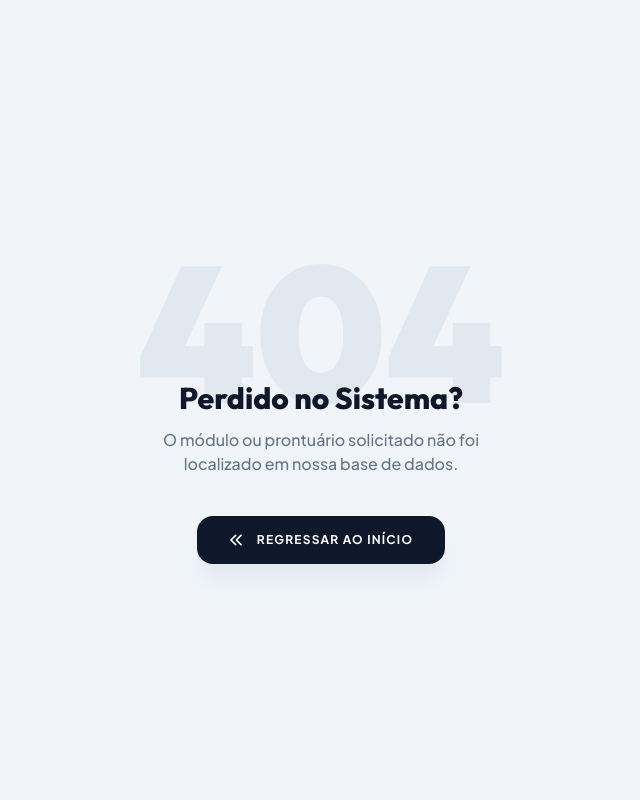
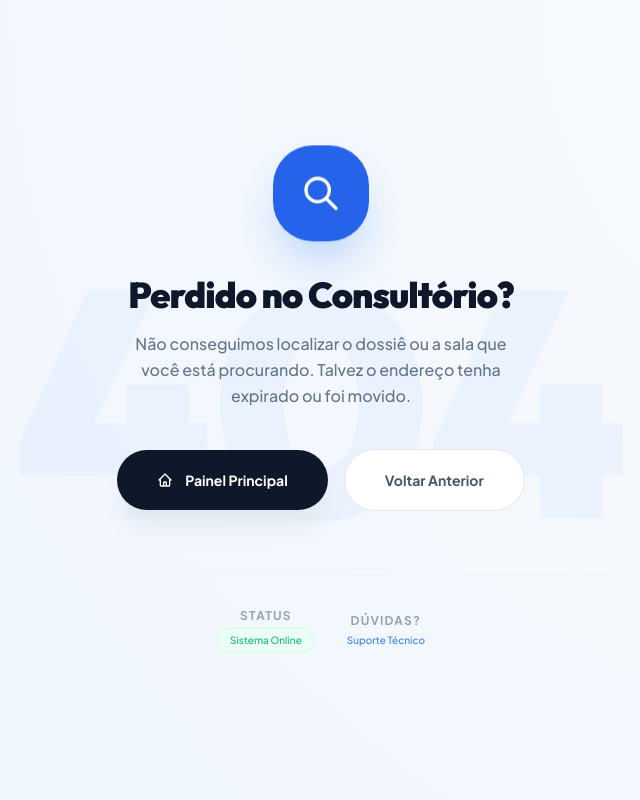
Before and after one commit to mareujo2012-blip/consultorio, a PHP site: page /app/Views/errors/404.php in a window 1280 px wide. Shown: the whole page, without its empty margins (319-959 px from the left). Run offline with PHP 8.4, Linux system fonts and the light colour scheme; some libraries are stand-ins or nearby versions.

Commit message:
Refactor Phase 2: Premium 404 page and improved error handling in BaseController/Router

```diff
--- a/app/Core/BaseController.php
+++ b/app/Core/BaseController.php
@@ -11,8 +11,7 @@ abstract class BaseController
         $viewFile = __DIR__ . '/../../app/Views/' . str_replace('.', '/', $viewPath) . '.php';
 
         if (!file_exists($viewFile)) {
-            http_response_code(404);
-            die("View not found: {$viewPath}");
+            throw new \Exception("View [{$viewPath}] not found em [{$viewFile}].");
         }
 
         ob_start();
--- a/app/Core/Router.php
+++ b/app/Core/Router.php
@@ -41,12 +41,12 @@ class Router
             }
 
             http_response_code(404);
-            $appUrl = ''; // Contextually set in base
+            $appUrl = rtrim($_ENV['APP_URL'] ?? '', '/');
             include __DIR__ . '/../../app/Views/errors/404.php';
         } catch (\Throwable $e) {
             error_log($e->getMessage() . " in " . $e->getFile() . ":" . $e->getLine());
             http_response_code(500);
-            $appUrl = ''; // Contextually set in base
+            $appUrl = rtrim($_ENV['APP_URL'] ?? '', '/');
             include __DIR__ . '/../../app/Views/errors/500.php';
         }
     }
--- a/app/Views/errors/404.php
+++ b/app/Views/errors/404.php
@@ -12,30 +12,82 @@
     <style>
         body {
             font-family: 'Plus Jakarta Sans', sans-serif;
-            background-color: #f1f5f9;
+            background: radial-gradient(circle at top right, #f8fafc, #eff6ff);
         }
 
         .font-display {
             font-family: 'Outfit', sans-serif;
         }
+
+        .animate-float {
+            animation: float 6s ease-in-out infinite;
+        }
+
+        @keyframes float {
+
+            0%,
+            100% {
+                transform: translateY(0);
+            }
+
+            50% {
+                transform: translateY(-20px);
+            }
+        }
     </style>
 </head>
 
-<body class="min-h-screen flex items-center justify-center p-6">
-    <div class="text-center animate-fade-in">
-        <p class="text-[12rem] font-display font-black text-slate-200 leading-none">404</p>
-        <div class="-mt-12">
-            <h1 class="text-3xl font-display font-extrabold text-slate-900">Perdido no Sistema?</h1>
-            <p class="text-slate-500 font-medium mt-3 max-w-sm mx-auto">O módulo ou prontuário solicitado não foi
-                localizado em nossa base de dados.</p>
-            <a href="/dashboard"
-                class="mt-10 inline-flex items-center gap-3 px-8 py-4 bg-slate-900 hover:bg-slate-800 text-white rounded-2xl text-xs font-black uppercase tracking-widest transition-all shadow-xl shadow-slate-200 active:scale-95">
-                <svg class="w-4 h-4" fill="none" viewBox="0 0 24 24" stroke="currentColor">
-                    <path stroke-linecap="round" stroke-linejoin="round" stroke-width="2.5"
-                        d="M10 19l-7-7 7-7m8 14l-7-7 7-7" />
+<body class="min-h-screen flex items-center justify-center p-6 overflow-hidden">
+    <div class="max-w-xl w-full text-center relative">
+        <!-- Floating 404 background -->
+        <p
+            class="absolute top-1/2 left-1/2 -translate-x-1/2 -translate-y-1/2 text-[15rem] md:text-[20rem] font-display font-black text-blue-500/5 select-none z-0">
+            404
+        </p>
+
+        <div class="relative z-10">
+            <div
+                class="mb-8 inline-flex items-center justify-center w-24 h-24 rounded-[2.5rem] bg-blue-600 shadow-2xl shadow-blue-500/40 animate-float">
+                <svg class="w-10 h-10 text-white" fill="none" viewBox="0 0 24 24" stroke="currentColor">
+                    <path stroke-linecap="round" stroke-linejoin="round" stroke-width="2"
+                        d="M21 21l-6-6m2-5a7 7 0 11-14 0 7 7 0 0114 0z" />
                 </svg>
-                Regressar ao Início
-            </a>
+            </div>
+
+            <h1 class="text-4xl font-display font-black text-slate-900 tracking-tight mb-4">Perdido no Consultório?</h1>
+            <p class="text-slate-500 font-medium leading-relaxed mb-10 max-w-sm mx-auto">
+                Não conseguimos localizar o dossiê ou a sala que você está procurando. Talvez o endereço tenha expirado
+                ou foi movido.
+            </p>
+
+            <div class="flex flex-col sm:flex-row items-center justify-center gap-4">
+                <a href="/dashboard"
+                    class="w-full sm:w-auto inline-flex items-center justify-center gap-3 px-10 py-5 bg-slate-900 hover:bg-slate-800 text-white rounded-[2rem] text-sm font-bold transition-all shadow-xl shadow-slate-200 active:scale-95">
+                    <svg class="w-4 h-4" fill="none" viewBox="0 0 24 24" stroke="currentColor">
+                        <path stroke-linecap="round" stroke-linejoin="round" stroke-width="2"
+                            d="M3 12l2-2m0 0l7-7 7 7M5 10v10a1 1 0 001 1h3m10-11l2 2m-2-2v10a1 1 0 01-1 1h-3m-6 0a1 1 0 001-1v-4a1 1 0 011-1h2a1 1 0 011 1v4a1 1 0 001 1m-6 0h6" />
+                    </svg>
+                    Painel Principal
+                </a>
+
+                <button onclick="history.back()"
+                    class="w-full sm:w-auto inline-flex items-center justify-center gap-3 px-10 py-5 bg-white border border-slate-200 text-slate-600 hover:bg-slate-50 rounded-[2rem] text-sm font-bold transition-all active:scale-95">
+                    Voltar Anterior
+                </button>
+            </div>
+
+            <div class="mt-16 pt-8 border-t border-slate-100 flex items-center justify-center gap-8">
+                <div class="text-center">
+                    <p class="text-xs font-bold text-slate-400 uppercase tracking-widest mb-1">Status</p>
+                    <p
+                        class="text-[10px] font-medium text-emerald-500 bg-emerald-50 px-3 py-1 rounded-full border border-emerald-100">
+                        Sistema Online</p>
+                </div>
+                <div class="text-center">
+                    <p class="text-xs font-bold text-slate-400 uppercase tracking-widest mb-1">Dúvidas?</p>
+                    <p class="text-[10px] font-medium text-blue-500">Suporte Técnico</p>
+                </div>
+            </div>
         </div>
     </div>
 </body>
```
Also changed, not shown: 1 other file.
